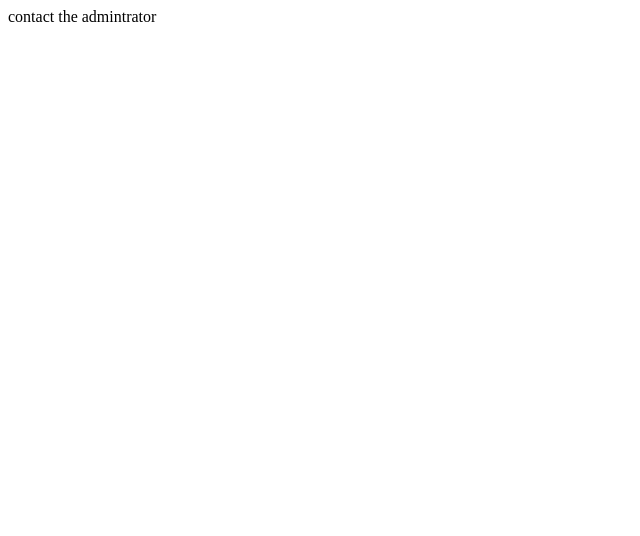
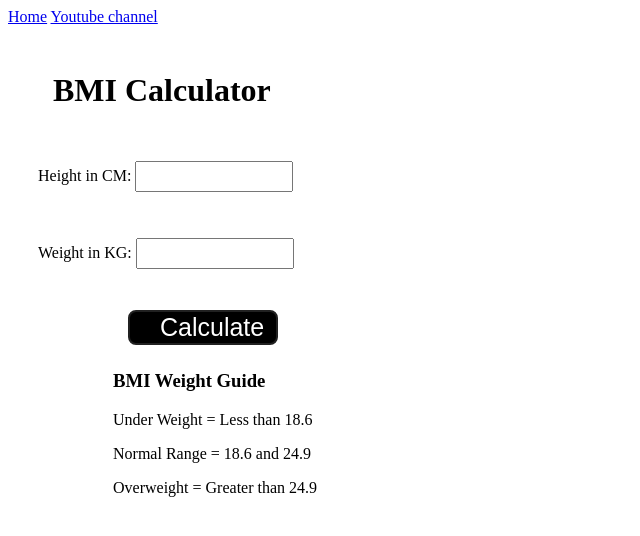
Before and after one commit to rxtxk1/BMI_calculator, a plain HTML site: page index.html in a window 1280 px wide. Shown: the whole page, without its empty margins (0-640 px from the left). Drawn offline with Linux system fonts and the light colour scheme.

Commit message:
Update index.html

```diff
--- a/index.html
+++ b/index.html
@@ -1 +1,33 @@
-contact the admintrator
+<!DOCTYPE html>
+<html lang="en">
+<head>
+    <meta charset="UTF-8">
+    <meta name="viewport" content="width=device-width, initial-scale=1.0">
+    <meta http-equiv="X-UA-Compatible" content="ie=edge" />
+    <link rel="stylesheet" href="style.css" />
+    <link rel="stylesheet" href=".../styles.css" />
+    <title>BMI Calculater</title>
+</head>
+<body>
+    <nav>
+        <a href="/" aria-current="page">Home</a>
+        <a target="_blank" href="https://www.youtube.com">Youtube channel</a>
+    </nav>
+    <div class="container">
+        <h1>BMI Calculator</h1>
+        <form>
+            <p><label>Height in CM: </label><input type="text" id="height" /></p>
+            <p><label>Weight in KG: </label><input type="text" id="weight" /></p>
+            <button>Calculate</button>
+            <div id="results"></div>
+            <div id="weight-guide">
+                <h3>BMI Weight Guide</h3>
+                <p>Under Weight = Less than 18.6</p>
+                <p>Normal Range = 18.6 and 24.9</p>
+                <p>Overweight = Greater than 24.9</p>
+            </div>
+        </form>
+    </div>
+</body>
+<script src="chai.js"></script>
+</html>
```
